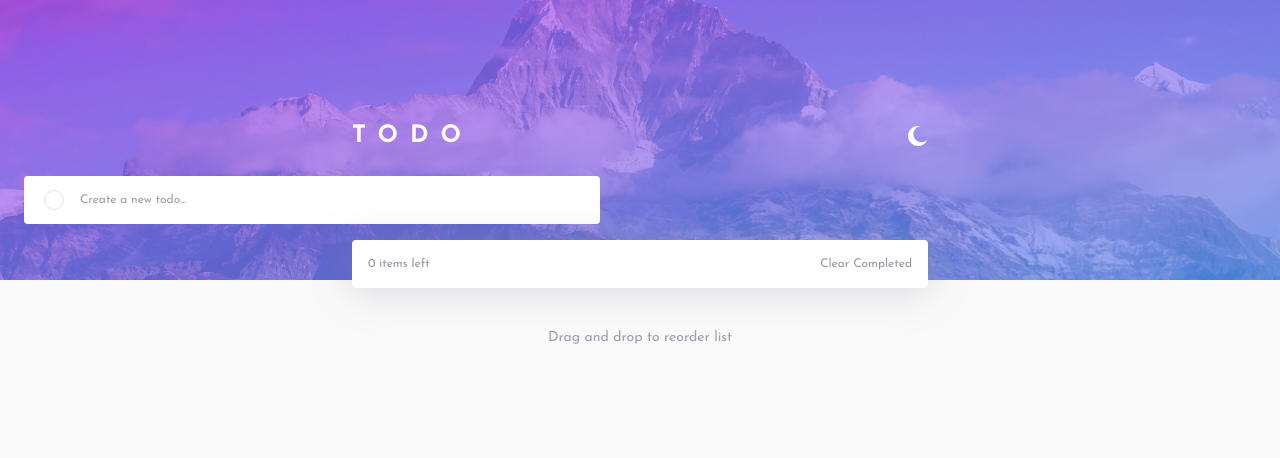
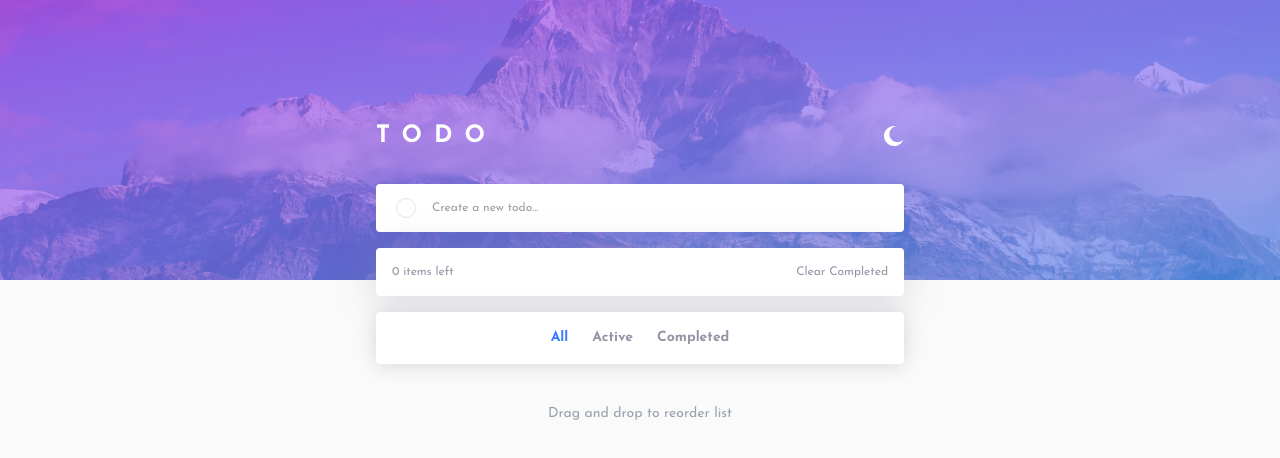
Before and after one commit to KarolinaMas/todo-app-react, a React (Vite) app: page / in a window 1280 px wide. Shown: the top 458 px of the page. Built offline with nearby package versions, Linux system fonts and the light colour scheme.

Commit message:
add filter

```diff
--- a/src/App.jsx
+++ b/src/App.jsx
@@ -6,11 +6,19 @@ import ListItem from "./components/ListItem";
 const App = () => {
   const [inputVal, setInputVal] = useState("");
   const [itemList, setItemList] = useState([]);
+  const [filterOptions, setFilterOptions] = useState([
+    { name: "All", isOn: true },
+    { name: "Active", isOn: false },
+    { name: "Completed", isOn: false },
+  ]);
 
   function addItem(e) {
-    if (e.key === "Enter") {
+    if (e.key === "Enter" && inputVal.trim() !== "") {
       e.preventDefault();
-      setItemList((prev) => [...prev, { value: inputVal, isCompleted: false }]);
+      setItemList((prev) => [
+        ...prev,
+        { value: inputVal.trim(), isCompleted: false },
+      ]);
       setInputVal("");
     }
   }
@@ -18,6 +26,37 @@ const App = () => {
   function deleteItem(value) {
     setItemList((prev) => prev.filter((item) => item.value !== value));
   }
+
+  function toggleCheckbox(value) {
+    setItemList((prev) =>
+      prev.map((item) =>
+        item.value === value
+          ? { ...item, isCompleted: !item.isCompleted }
+          : item
+      )
+    );
+  }
+
+  function handleFilterClick(name) {
+    setFilterOptions((prev) =>
+      prev.map((item) =>
+        item.name === name ? { ...item, isOn: true } : { ...item, isOn: false }
+      )
+    );
+  }
+
+  function clearCompleted() {
+    setItemList((prev) => prev.filter((item) => !item.isCompleted));
+  }
+
+  // Compute filteredItems here:
+  const activeFilter = filterOptions.find((item) => item.isOn)?.name;
+  const filteredItems =
+    activeFilter === "All"
+      ? itemList
+      : activeFilter === "Active"
+      ? itemList.filter((item) => !item.isCompleted)
+      : itemList.filter((item) => item.isCompleted);
 
   return (
     <div className="min-h-[100vh] bg-[#FAFAFA] text-xs">
@@ -31,8 +70,8 @@ const App = () => {
         className="absolute inset-0 w-full h-[200px] sm:h-auto max-h-[35vh] bg-gradient-to-tl from-[#5596FF] to-[#AC2DEB] opacity-70 pointer-events-none"
         aria-hidden="true"
       />
-      <div className="w-full flex flex-col items-center px-6 -mt-40">
-        <header className="flex justify-between items-center w-full max-w-xl mb-6 text-white z-10">
+      <div className="max-w-xl flex flex-col items-center px-6 -mt-40 mx-auto">
+        <header className="flex justify-between items-center w-full mb-8 text-white z-10">
           <h1 className="text-2xl tracking-[0.5em] uppercase font-bold">
             todo
           </h1>
@@ -46,30 +85,49 @@ const App = () => {
           <input
             type="text"
             placeholder="Create a new todo..."
-            className="bg-white text-[#393A4B] w-full max-w-xl p-4 rounded-sm pl-14 focus:outline-0"
+            className="bg-white text-[#393A4B] w-full p-4 rounded-sm pl-14 focus:outline-0"
             value={inputVal}
             onChange={(e) => setInputVal(e.target.value)}
-            onKeyDown={(e) => addItem(e)}
+            onKeyDown={addItem}
           />
         </div>
 
-        <section className="w-full max-w-xl bg-white  text-[#494C6B] mt-4 rounded-sm z-10 shadow-[0px_3px_38px_0px_rgba(148,149,165,0.35)]">
+        <section className="w-full text-[#494C6B] mt-4 rounded-sm z-10 shadow-[0px_3px_38px_0px_rgba(148,149,165,0.35)]">
           <ul className="w-full">
-            {itemList.map(({ value, isCompleted }) => (
+            {filteredItems.map(({ value, isCompleted }) => (
               <ListItem
                 key={value}
                 isChecked={isCompleted}
                 deleteItem={() => deleteItem(value)}
+                toggle={() => toggleCheckbox(value)}
               >
                 {value}
               </ListItem>
             ))}
           </ul>
-          <div className="p-4 text-[#9495A5] flex justify-between w-full">
-            <p>{itemList.length} items left</p>
-            <button>Clear Completed</button>
+          <div className=" bg-white p-4 text-[#9495A5] flex justify-between w-full rounded-sm">
+            <p>
+              {filteredItems.filter((item) => !item.isCompleted).length} items
+              left
+            </p>
+            <button onClick={clearCompleted}>Clear Completed</button>
           </div>
         </section>
+        <nav className=" w-full z-20">
+          <ul className="bg-white z-20 rounded-sm flex gap-6 text-sm font-bold p-4 justify-center mt-4 shadow-[0px_1px_20px_0px_rgba(148,149,165,0.35)]">
+            {filterOptions.map(({ name, isOn }) => (
+              <li
+                key={name}
+                onClick={() => handleFilterClick(name)}
+                className={`${
+                  isOn ? "text-[#3A7CFD]" : "text-[#9495A5]"
+                } cursor-pointer`}
+              >
+                {name}
+              </li>
+            ))}
+          </ul>
+        </nav>
 
         <footer className="text-center mt-10 text-sm text-gray-400">
           Drag and drop to reorder list
--- a/src/components/ListItem.jsx
+++ b/src/components/ListItem.jsx
@@ -2,13 +2,14 @@ import React from "react";
 import crossIcon from "../assets/images/icon-cross.svg";
 import checkIcon from "../assets/images/icon-check.svg";
 
-const ListItem = ({ isCompleted, deleteItem, children }) => {
+const ListItem = ({ isCompleted, deleteItem, toggle, children }) => {
   return (
-    <li className="relative w-full border-b border-[#E3E4F1] flex items-center justify-between p-4">
+    <li className="bg-white relative w-full border-b border-[#E3E4F1] rounded-t-sm flex items-center justify-between p-4">
       <label className="flex items-center w-full cursor-pointer relative">
         <input
           type="checkbox"
           checked={isCompleted}
+          onChange={() => toggle()}
           className="peer appearance-none w-5 h-5 border border-[#E3E4F1] rounded-full
                      checked:bg-gradient-to-br checked:from-[#55DDFF] checked:to-[#C058F3]
                      checked:border-none focus:outline-none relative"
```
